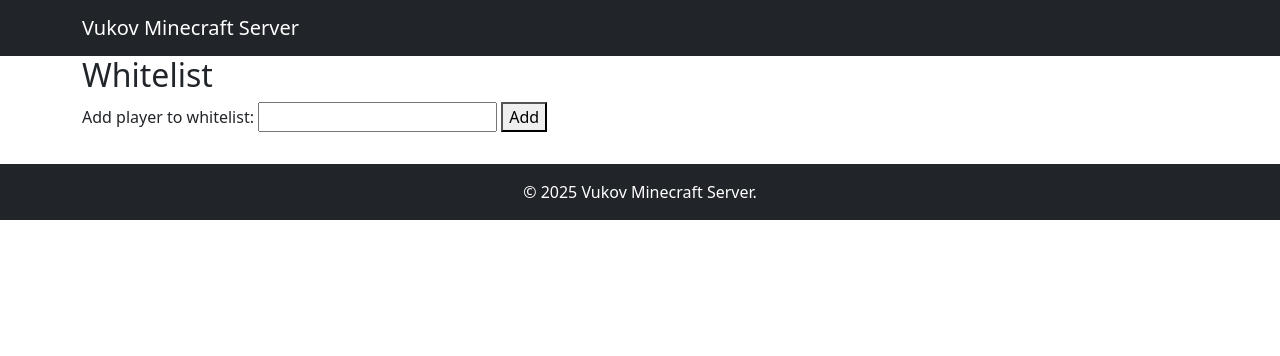
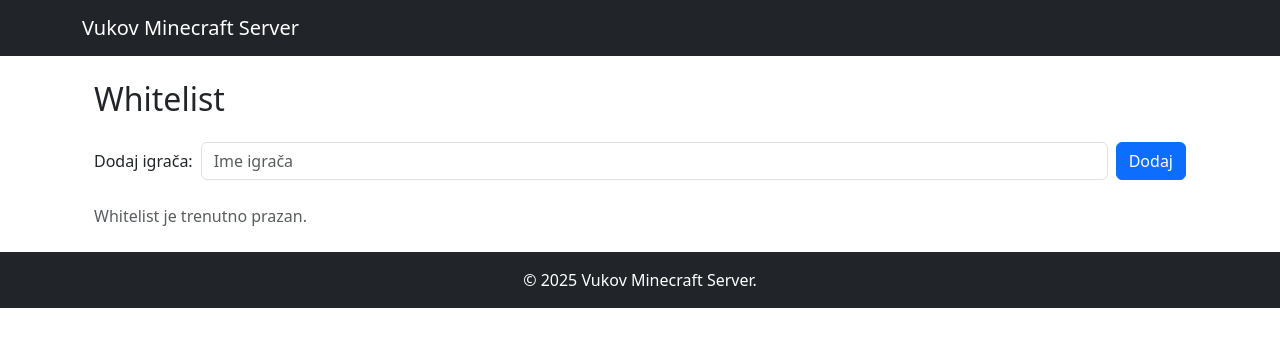
Before and after one commit to aleksandarristic/mc_dash, a FastAPI app: template app/templates/admin/whitelist_dashboard.html in a window 1280 px wide. Shown: the top 356 px of the page. Run offline with FastAPI, Linux system fonts and the light colour scheme; the template is opened without the code that fills it, so the values that code supplies are empty.

Commit message:
Beautify whitelist dashboard

```diff
--- a/app/templates/admin/whitelist_dashboard.html
+++ b/app/templates/admin/whitelist_dashboard.html
@@ -10,37 +10,43 @@
 </nav>
 {% endblock %}
 
-<div id="flash-container">
+{% block content %}
+<div class="container mt-4">
   {% if flash %}
-    <div class="container mt-3">
   <div class="alert alert-{{ flash.category }} alert-dismissible fade show" role="alert">
     {{ flash.message }}
     <button type="button" class="btn-close" data-bs-dismiss="alert" aria-label="Close"></button>
   </div>
+  {% endif %}
+
+  <h2 class="mb-4">Whitelist</h2>
+
+  <form method="post" action="{{ url_for('admin_whitelist_add') }}" class="row g-2 align-items-center mb-4">
+    <div class="col-auto">
+      <label for="player" class="col-form-label">Dodaj igrača:</label>
     </div>
-  {% endif %}
+    <div class="col">
+      <input type="text" name="player" id="player" class="form-control" placeholder="Ime igrača" required>
     </div>
-
-
-{% block content %}
-<h2>Whitelist</h2>
-
-<form method="post" action="{{ url_for('admin_whitelist_add') }}" style="margin-bottom: 2em;">
-    <label for="player">Add player to whitelist:</label>
-    <input type="text" name="player" id="player" required>
-    <button type="submit">Add</button>
+    <div class="col-auto">
+      <button type="submit" class="btn btn-primary">Dodaj</button>
+    </div>
   </form>
 
-<ul id="whitelist">
+  {% if whitelist %}
+  <ul id="whitelist" class="list-group">
     {% for player in whitelist %}
-    <li>
-        {{ player }}
-        <form method="post" action="{{ url_for('admin_whitelist_remove' )}}" style="display: inline;">
+    <li class="list-group-item d-flex justify-content-between align-items-center">
+      <span>{{ player }}</span>
+      <form method="post" action="{{ url_for('admin_whitelist_remove') }}">
         <input type="hidden" name="player" value="{{ player }}">
-            <button type="submit">Remove</button>
+        <button type="submit" class="btn btn-sm btn-danger">Ukloni</button>
       </form>
     </li>
     {% endfor %}
   </ul>
-
+  {% else %}
+  <p class="text-muted">Whitelist je trenutno prazan.</p>
+  {% endif %}
+</div>
 {% endblock %}
```
Lines whose indentation alone changed are shown as unchanged.
